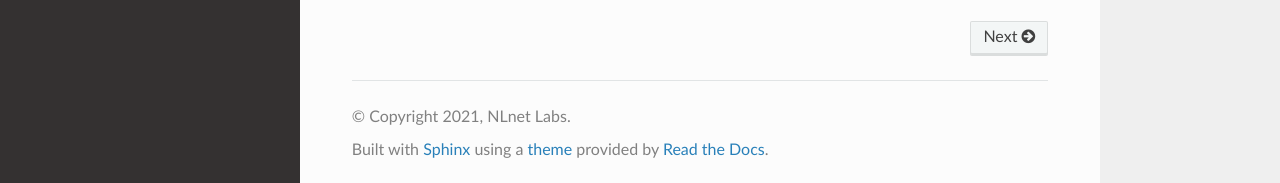
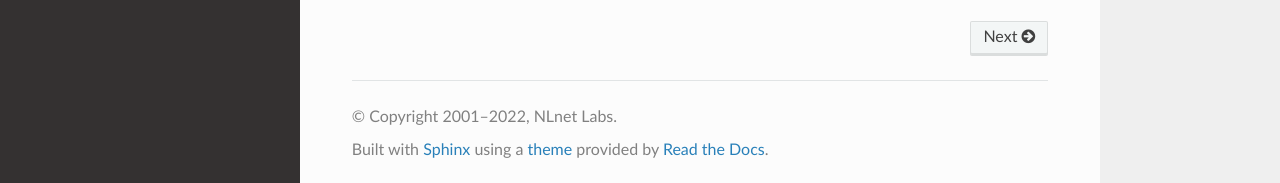
Before and after one commit to NLnetLabs/nsd-manual, a Sphinx documentation site: the page built from source/index.rst, in a window 1280 px wide and 1400 px high, scrolled down 377 px. Shown: the part 1214-1397 px from the top of the window. Built offline with Sphinx 7.4.7 and the Read the Docs theme 2.0.0, drawn with Linux system fonts in a browser that asks for light colours; some of the changed lines change nothing that is shown.

Commit message:
add extensions

```diff
--- a/source/conf.py
+++ b/source/conf.py
@@ -16,13 +16,15 @@
 # import sys
 # sys.path.insert(0, os.path.abspath('.'))
 
+import datetime
 import sphinx_rtd_theme
 
 # -- Project information -----------------------------------------------------
 
 project = 'NSD'
-copyright = '2021, NLnet Labs'
-author = 'NLnet Labs (CC-BY 3.0)'
+year = datetime.datetime.now().year
+copyright = f'2001–{year}, NLnet Labs'
+author = 'NLnet Labs'
 
 # The short X.Y version
 version = '4.3.9'
@@ -41,8 +43,21 @@
 extensions = [
     'sphinx.ext.todo',
     'sphinx.ext.ifconfig',
+    'sphinx_tabs.tabs',
+    'sphinx_copybutton',
+    'sphinx.ext.intersphinx',
     'sphinx.ext.autosectionlabel'
 ]
+
+intersphinx_mapping = {
+    'unbound': ('https://unbound.docs.nlnetlabs.nl/en/latest/', None)
+}
+
+autosectionlabel_prefix_document = True
+
+# -- Sphinx Tabs configuration -----------------------------------------------
+
+sphinx_tabs_disable_tab_closing = True
 
 # Add any paths that contain templates here, relative to this directory.
 templates_path = ['../templates']
```
